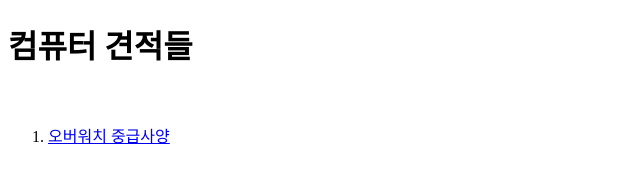
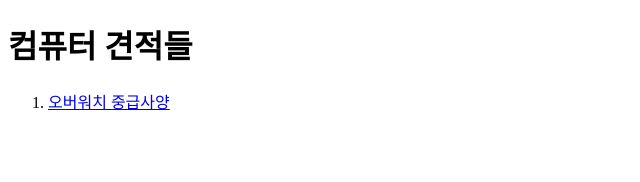
Before and after one commit to dnjseodnd12/-, a plain HTML site: page index.html in a window 1280 px wide. Shown: the whole page, without its empty margins (0-640 px from the left). Drawn offline with Linux system fonts and the light colour scheme.

Commit message:
Add files via upload

```diff
--- a/index.html
+++ b/index.html
@@ -1,11 +1,12 @@
 <!doctype html>
 <Html>
   <head>
-    <h1>컴퓨터 견적들</h1>
     <title>컴퓨터 견적들</title>
   </head>
-  <br>
-<ol>
-  <li><a href="1.html">오버워치 중급사양</a>
-</ol>
+  <body>
+    <h1>컴퓨터 견적들</h1>
+      <ol>
+        <li><a href="1.html">오버워치 중급사양</a>
+      </ol>
+  </body>
 </html>
```
